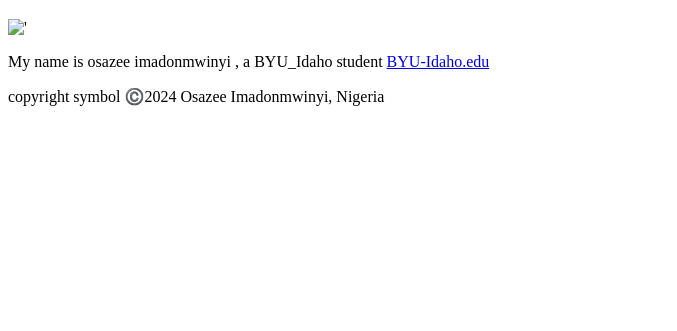
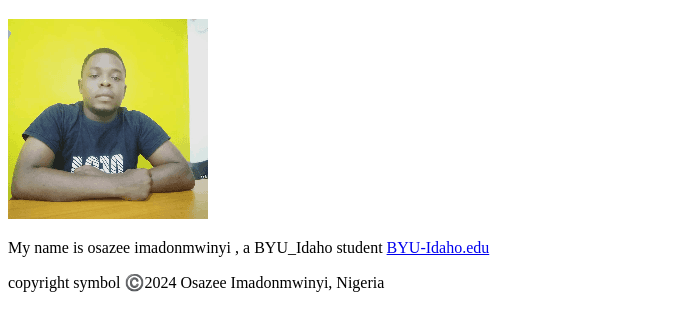
Before and after one commit to imaosazee4github/wdd130, a plain HTML site: page index.html in a window 1280 px wide. Shown: the part 87-418 px from the top of the page, without its empty margins (0-677 px from the left). Drawn offline with Linux system fonts and the light colour scheme; the site is published under a folder, as on GitHub Pages, so addresses that start at the root find nothing.

Commit message:
correctedonimg

```diff
--- a/index.html
+++ b/index.html
@@ -16,7 +16,7 @@
 </header>
     <main>
         <h1>Osazee Imadonmwinyi student and WDD130</h1>
-        <img src="/images/profile.jpeg" alt="'" style="width: 200;"/>
+        <img src="images/profile.jpeg" alt="myimage'" width="200" />
          <p>My name is osazee imadonmwinyi , a BYU_Idaho student <a href="#"> BYU-Idaho.edu</a></p>
     </main>
     <footer>
```
